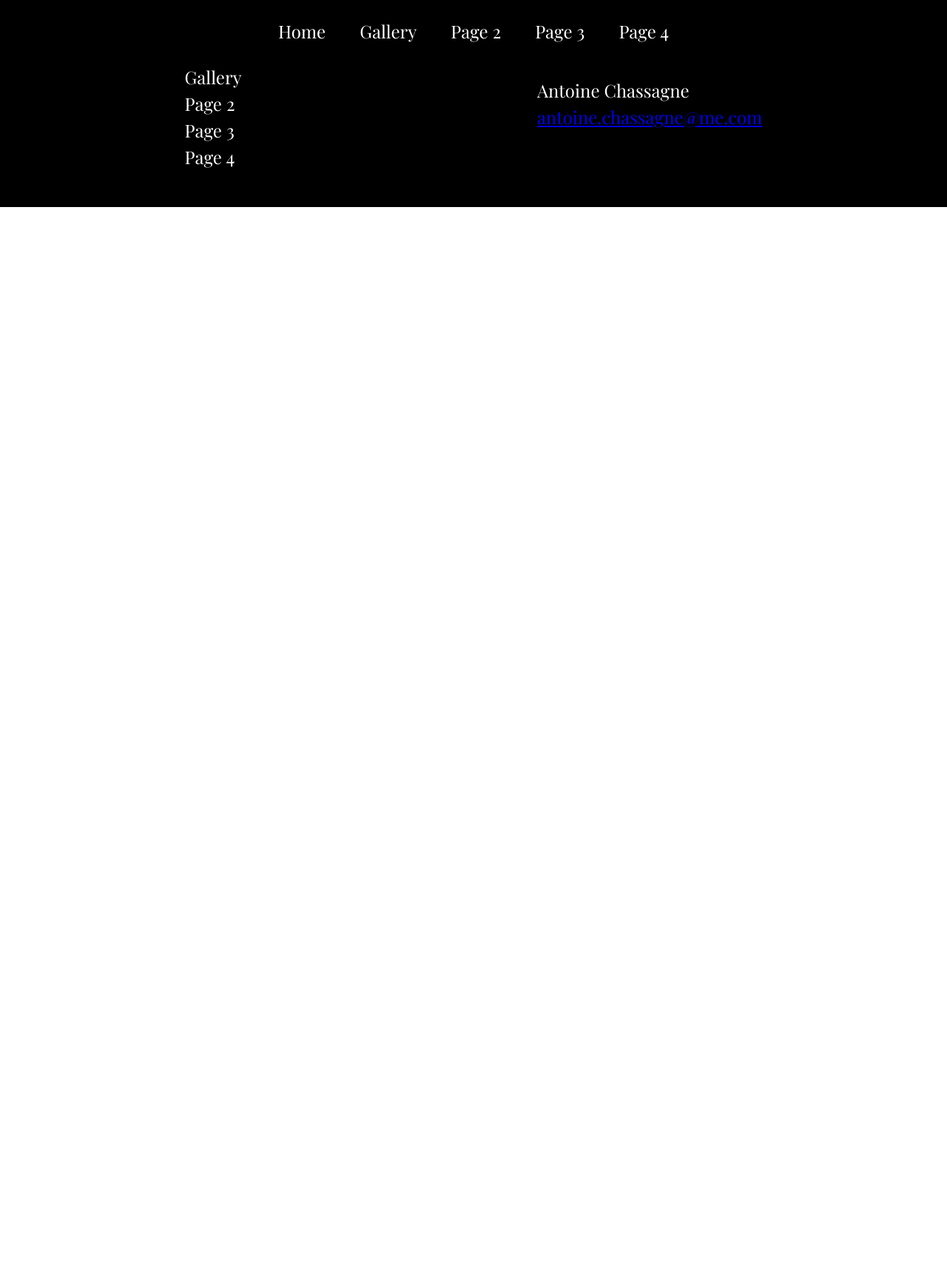
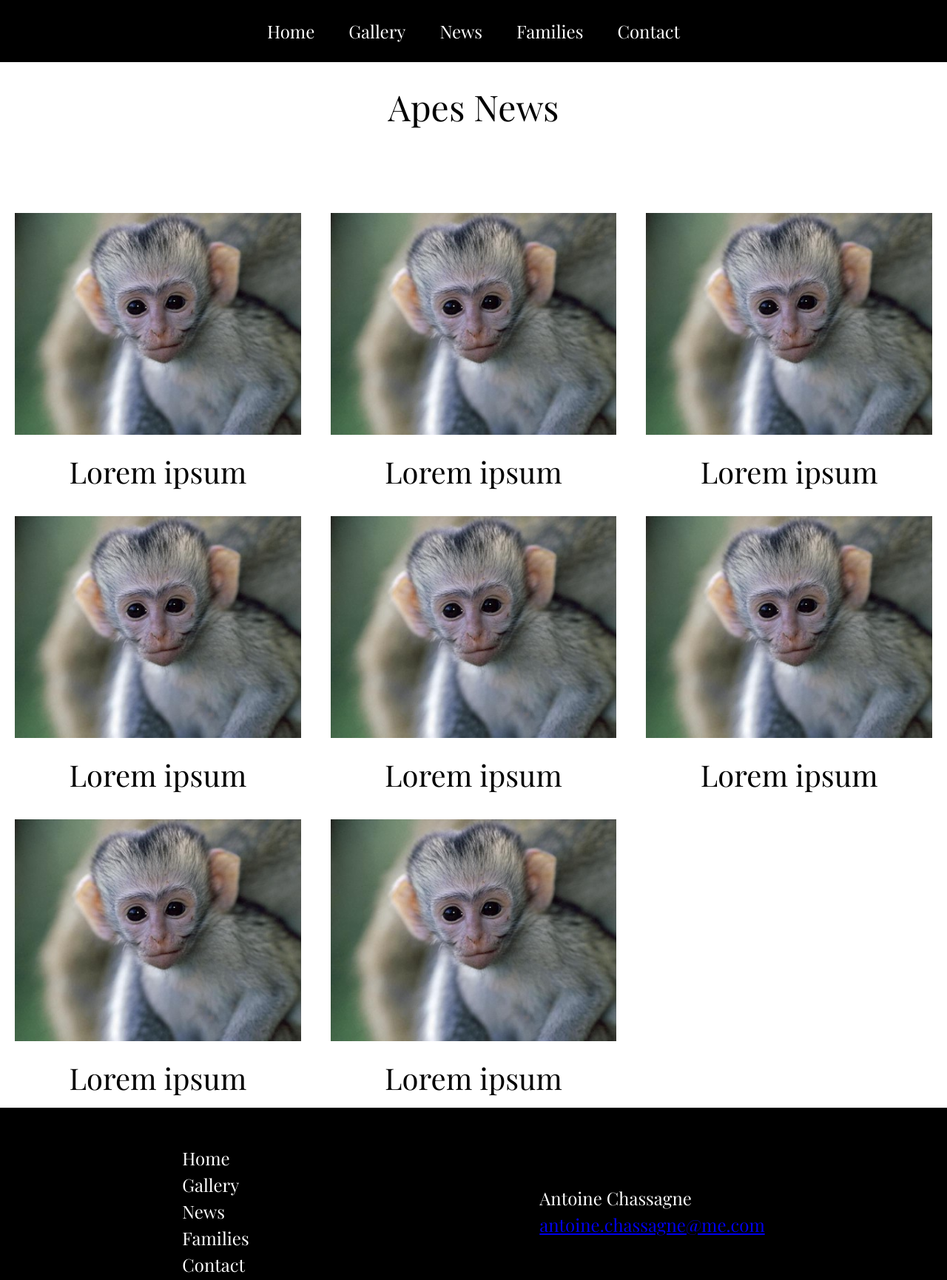
Before and after one commit to antoinechassagne/apes, a plain HTML site: page page2.html in a window 1280 px wide. Shown: the whole page at 74% size. Before the commit the page ends 800 px from the top, so only its background shows below. Drawn offline with nearby package versions, Linux system fonts and the light colour scheme.

Commit message:
add News and Contact

```diff
--- a/css/index1.css
+++ b/css/index1.css
@@ -28,6 +28,11 @@
 .picture {
     display: flex;
     justify-content: center;
+    height: 50vh;
+}
+
+.picture picture {
+    width: 100%;
 }
 
 .picture img {
--- a/css/index2.css
+++ b/css/index2.css
@@ -1,5 +1,38 @@
+h1 {
+    text-align: center;
+    padding: 120px 0 100px;
+}
+
 /*
 * -----------------------------------------------------------------------------
-* SECTION 1 : HERO
+* SECTION 1 : NEWS
 *------------------------------------------------------------------------------
 */
+
+.news {
+    display: flex;
+    flex-wrap: wrap;
+
+}
+
+.news__item {
+    padding: 20px;
+    width: calc(100% / 3);
+}
+
+@media (max-width: 767px) {
+    .news__item {
+        width: 100%;
+    }
+}
+
+.news__item img {
+    width: 100%;
+    object-fit: cover;
+    height: 300px;
+}
+
+.news__item h2 {
+    text-align: center;
+    padding-top: 30px;
+}
--- /dev/null
+++ b/css/index4.css
@@ -0,0 +1,28 @@
+/*
+* -----------------------------------------------------------------------------
+* TITLE
+*------------------------------------------------------------------------------
+*/
+
+h1 {
+    padding-top: 120px;
+    text-align: center;
+}
+
+.contact img {
+    transform: rotate(0.5turn);
+    margin: 100px auto;
+}
+
+.contact_2 img {
+    margin: 100px auto;
+    transition: 0.5s
+}
+
+.contact_2 img:hover {
+    transform: scale(1.2);
+}
+
+h2 {
+    text-align: center;
+}
--- a/css/layout.css
+++ b/css/layout.css
@@ -22,6 +22,10 @@
 
 /*  Body background color changes on devices screen */
 
+body {
+    background-color: #FFF;
+}
+
 @media (max-width: 991px) {
     body {
         background-color: saddlebrown;
--- a/css/scaffolding.css
+++ b/css/scaffolding.css
@@ -3,10 +3,6 @@
 * GENERAL
 *------------------------------------------------------------------------------
 */
-
-body {
-    background-color: #FFF;
-}
 
 ::selection {
     background: black;
@@ -21,6 +17,10 @@ body {
 img {
     display: block;
 }
+
+* {
+     box-sizing: border-box;
+ }
 
 /*
 * -----------------------------------------------------------------------------
--- a/page2.html
+++ b/page2.html
@@ -22,32 +22,62 @@
             <a href="page1.html">Gallery</a>
         </li>
         <li class="menu__item">
-            <a href="page2.html">Page 2</a>
+            <a href="page2.html">News</a>
         </li>
         <li class="menu__item">
-            <a href="page3.html">Page 3</a>
+            <a href="page3.html">Families</a>
         </li>
         <li class="menu__item">
-            <a href="page4.html">Page 4</a>
+            <a href="page4.html">Contact</a>
         </li>
     </ul>
 </header>
 
+<h1>Apes News</h1>
 
-
-
-
-
-
+<section class="news">
+    <div class="news__item">
+        <img src="images/md/p026105t-baby-monkey-images-5.jpg">
+        <h2>Lorem ipsum</h2>
+    </div>
+    <div class="news__item">
+        <img src="images/md/p026105t-baby-monkey-images-5.jpg">
+        <h2>Lorem ipsum</h2>
+    </div>
+    <div class="news__item">
+        <img src="images/md/p026105t-baby-monkey-images-5.jpg">
+        <h2>Lorem ipsum</h2>
+    </div>
+    <div class="news__item">
+        <img src="images/md/p026105t-baby-monkey-images-5.jpg">
+        <h2>Lorem ipsum</h2>
+    </div>
+    <div class="news__item">
+        <img src="images/md/p026105t-baby-monkey-images-5.jpg">
+        <h2>Lorem ipsum</h2>
+    </div>
+    <div class="news__item">
+        <img src="images/md/p026105t-baby-monkey-images-5.jpg">
+        <h2>Lorem ipsum</h2>
+    </div>
+    <div class="news__item">
+        <img src="images/md/p026105t-baby-monkey-images-5.jpg">
+        <h2>Lorem ipsum</h2>
+    </div>
+    <div class="news__item">
+        <img src="images/md/p026105t-baby-monkey-images-5.jpg">
+        <h2>Lorem ipsum</h2>
+    </div>
+</section>
 
 
 <footer class="footer">
     <ul class="footer__menu">
         <li><a href="index.html">Home</a></li>
         <li><a href="page1.html">Gallery</a></li>
-        <li><a href="page2.html">Page 2</a></li>
-        <li><a href="page3.html">Page 3</a></li>
-        <li><a href="page4.html">Page 4</a></li>
+        <li><a href="page2.html">News</a></li>
+        <li><a href="page3.html">Families</a></li>
+        <li><a href="page4.html">Contact</a></li>
     </ul>
     <ul class="footer__contact">
         <li>Antoine Chassagne</li>
```
Also changed, not shown: index.html (+6 -6 lines), page1.html (+6 -6 lines), page3.html (+53 -0 lines), page4.html (+62 -0 lines), css/index3.css (added).
